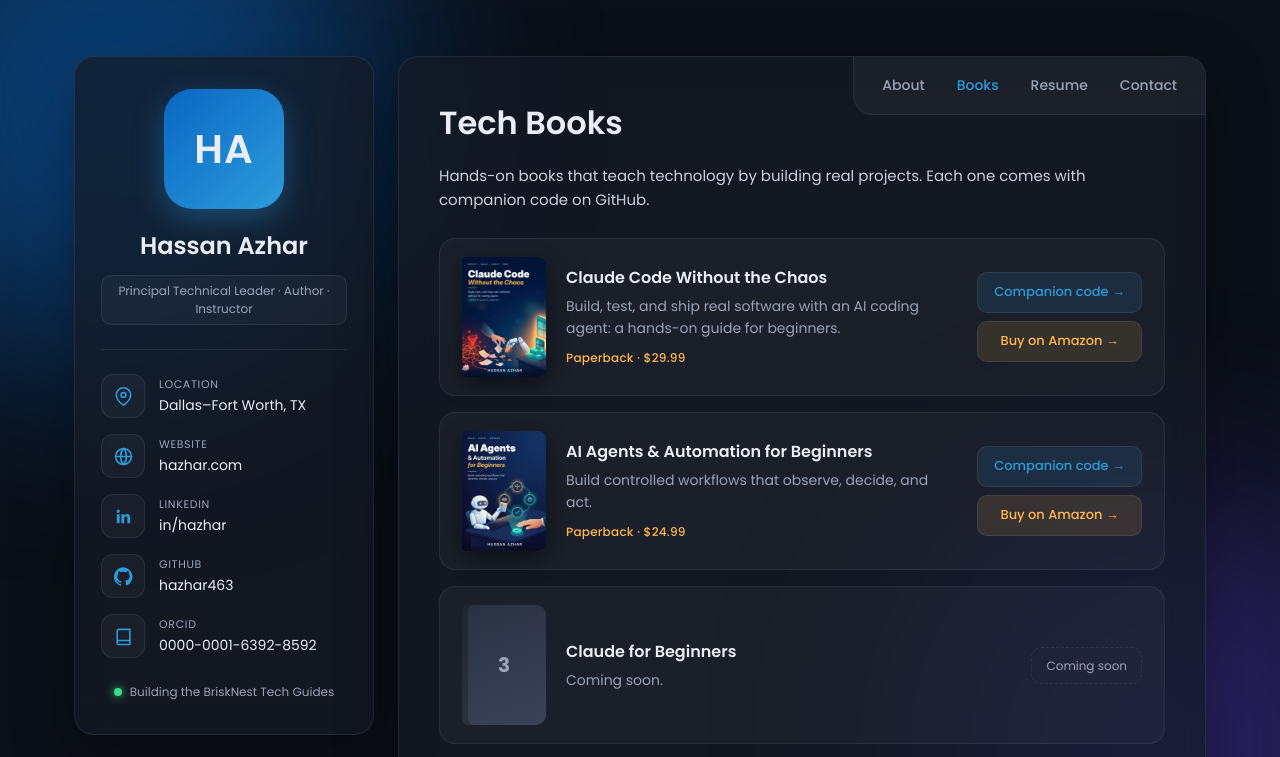
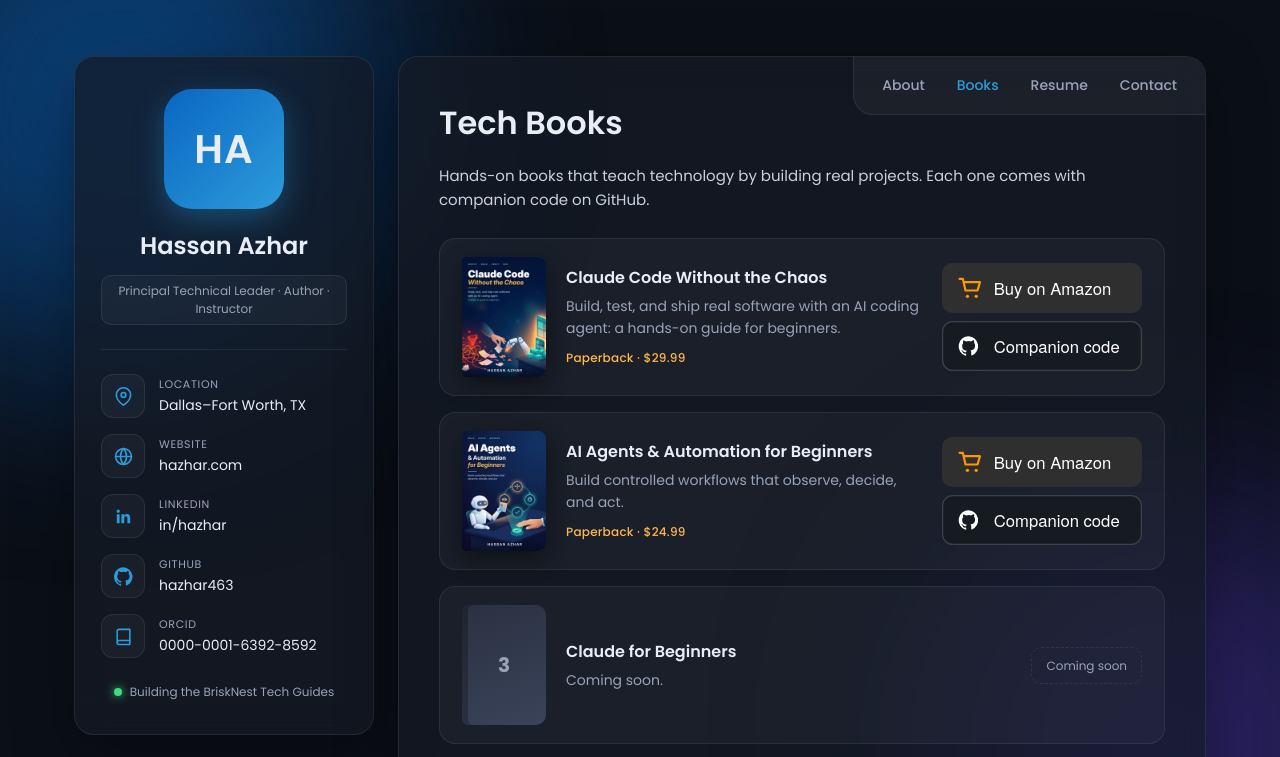
Before and after one commit to hazhar463/hazhar463.github.io, a plain HTML site: page index.html in a window 1280 px wide. Both pictures are taken after a click on the button "Books". Shown: the top 757 px of the page. Drawn offline with Linux system fonts and the light colour scheme.

Commit message:
Use Buy on Amazon and Companion code button images
Co-Authored-By: Claude Opus 5.5 <noreply@anthropic.com>
Claude-Session: https://claude.ai/code/session_01KvnnsW8hJQgTELThZvHGqq

```diff
--- a/index.html
+++ b/index.html
@@ -86,6 +86,9 @@ p{color:#c9d1df;font-size:15px;margin-top:16px;max-width:760px}
 .actions .btn{justify-content:center}
 .btn.buy{background:rgba(255,184,77,.12);color:#ffb84d}
 .btn.buy:hover{background:rgba(255,184,77,.22)}
+.imgbtn{display:block;line-height:0;border-radius:10px;transition:transform .15s,filter .15s}
+.imgbtn:hover{transform:translateY(-2px);filter:brightness(1.12)}
+.imgbtn img{display:block;width:200px;height:auto}
 .book .price{display:inline-block;margin-top:8px;font-size:12px;font-weight:500;color:#ffb84d;letter-spacing:.02em}
 .btn.soon{opacity:.7;cursor:default;border-style:dashed}
 .btn.soon:hover{background:rgba(255,184,77,.12)}
@@ -194,12 +197,12 @@ footer{grid-column:1/-1;text-align:center;font-size:12px;color:var(--muted);padd
       <div class="books">
         <div class="book"><img class="cover" src="book1.webp" alt="Claude Code Without the Chaos cover" width="420" height="600" loading="lazy">
           <div><h4>Claude Code Without the Chaos</h4><p>Build, test, and ship real software with an AI coding agent: a hands-on guide for beginners.</p><span class="price">Paperback · $29.99</span></div>
-          <div class="actions"><a class="btn" href="https://github.com/hazhar463/claude-code-without-the-chaos">Companion code →</a>
-            <a class="btn buy" href="https://www.amazon.com/dp/B0HQVZN7KK" target="_blank" rel="noopener">Buy on Amazon →</a></div></div>
+          <div class="actions"><a class="imgbtn" href="https://www.amazon.com/dp/B0HQVZN7KK" target="_blank" rel="noopener"><img src="assets/buy-amazon.svg" width="200" height="50" alt="Buy on Amazon"></a>
+            <a class="imgbtn" href="https://github.com/hazhar463/claude-code-without-the-chaos"><img src="assets/companion-code.svg" width="200" height="50" alt="Companion code on GitHub"></a></div></div>
         <div class="book"><img class="cover" src="book2.webp" alt="AI Agents &amp; Automation for Beginners cover" width="420" height="600" loading="lazy">
           <div><h4>AI Agents & Automation for Beginners</h4><p>Build controlled workflows that observe, decide, and act.</p><span class="price">Paperback · $24.99</span></div>
-          <div class="actions"><a class="btn" href="https://github.com/hazhar463/ai-agents-for-beginners">Companion code →</a>
-            <a class="btn buy" href="https://www.amazon.com/dp/B0HQVW4P7H" target="_blank" rel="noopener">Buy on Amazon →</a></div></div>
+          <div class="actions"><a class="imgbtn" href="https://www.amazon.com/dp/B0HQVW4P7H" target="_blank" rel="noopener"><img src="assets/buy-amazon.svg" width="200" height="50" alt="Buy on Amazon"></a>
+            <a class="imgbtn" href="https://github.com/hazhar463/ai-agents-for-beginners"><img src="assets/companion-code.svg" width="200" height="50" alt="Companion code on GitHub"></a></div></div>
         <div class="book"><div class="spine soon">3</div>
           <div><h4>Claude for Beginners</h4><p>Coming soon.</p></div><span class="tag">Coming soon</span></div>
         <div class="book"><div class="spine soon">4</div>
```
Also changed, not shown: assets/buy-amazon.svg (added), assets/companion-code.svg (added).
